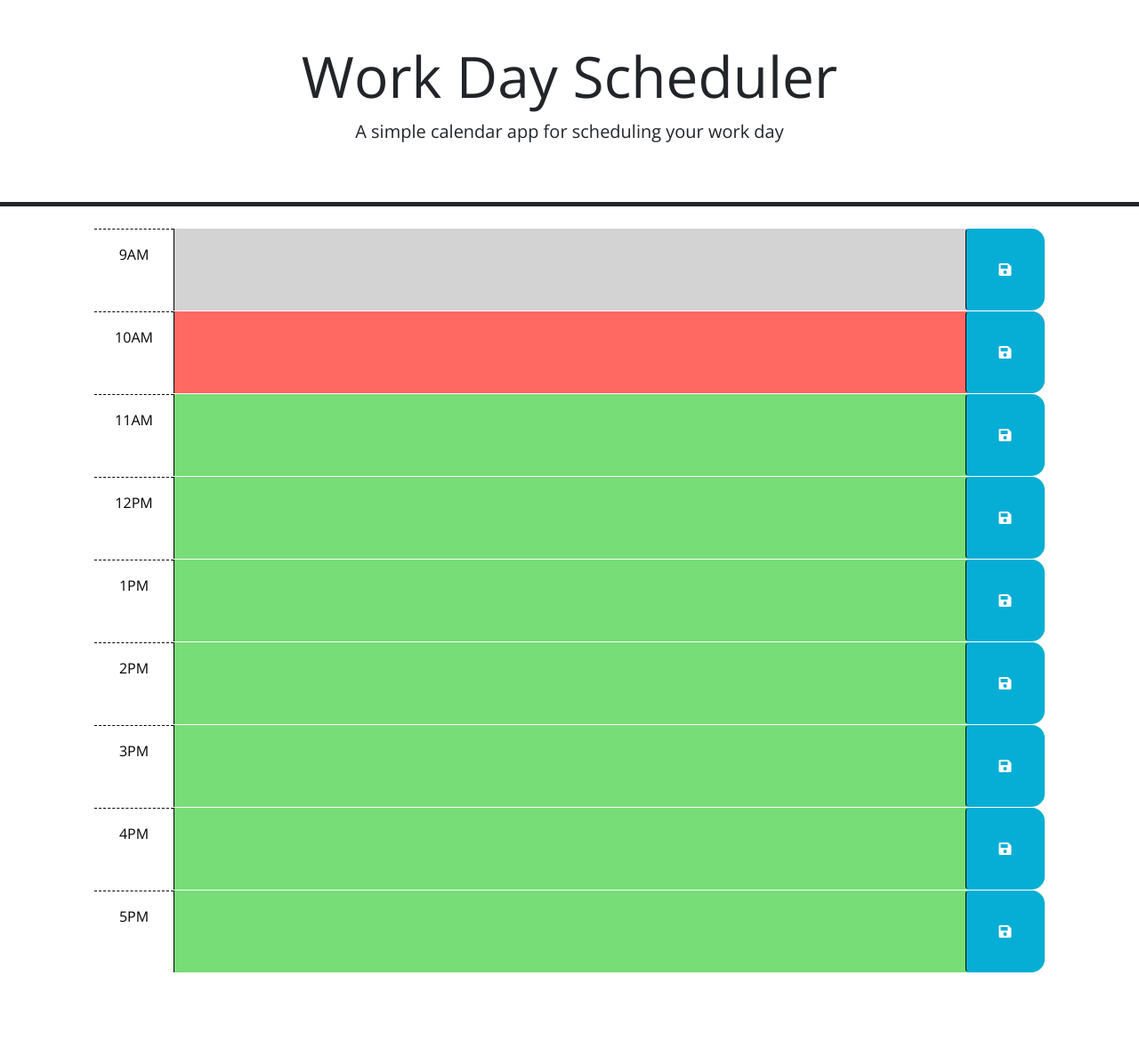
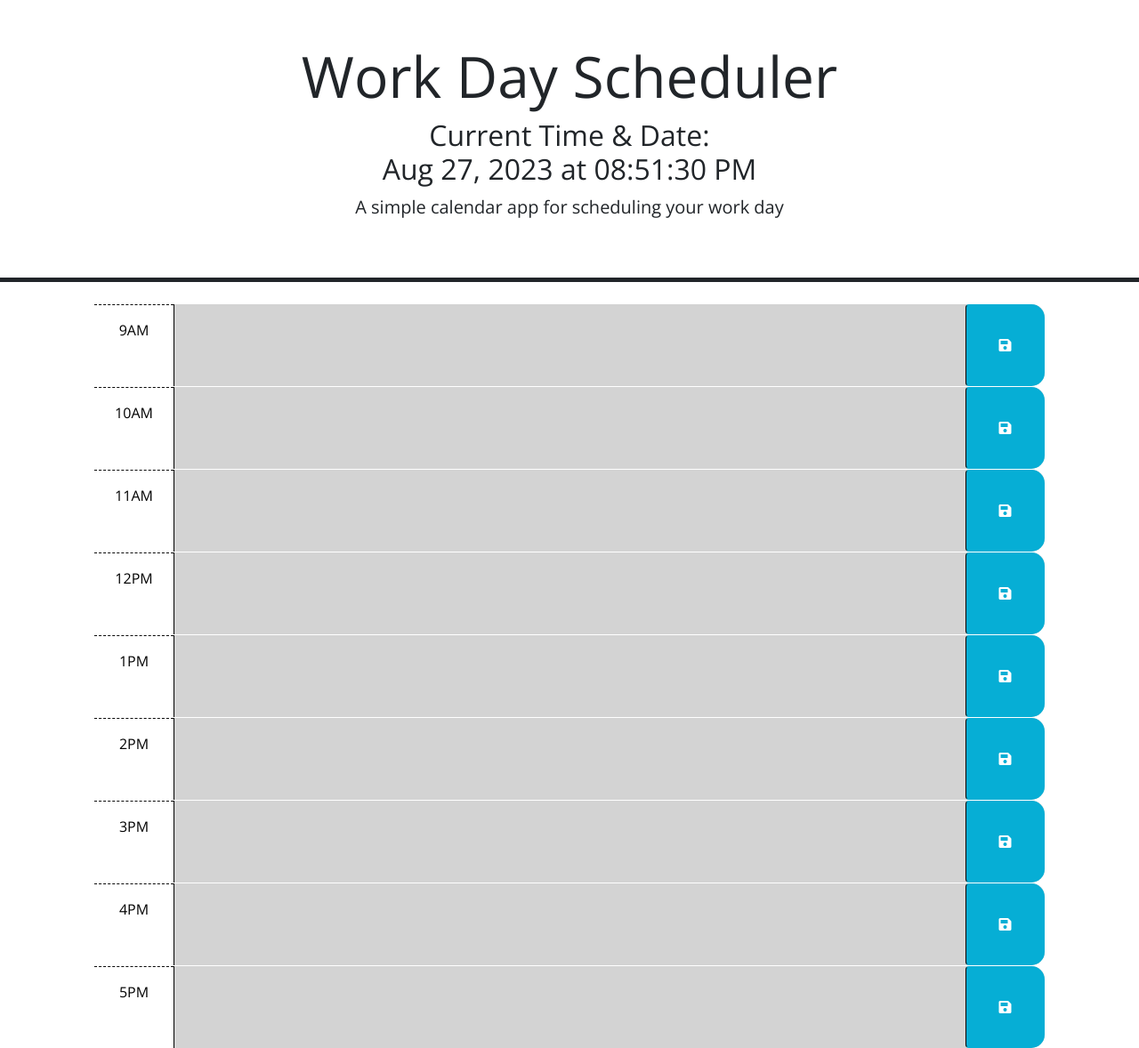
Before and after one commit to irivera2116/workday-calendar, a plain HTML site: page index.html in a window 1280 px wide. Shown: the whole page at 89% size. Before the commit the page ends 1093 px from the top, so only its background shows below. Drawn offline with nearby package versions, Linux system fonts and the light colour scheme.

Commit message:
did the js and edited html

```diff
--- a/assets/script.js
+++ b/assets/script.js
@@ -1,23 +1,68 @@
 // Wrap all code that interacts with the DOM in a call to jQuery to ensure that
 // the code isn't run until the browser has finished rendering all the elements
 // in the html.
+var current = {};
+dayjs.locale(current);
+
 $(function () {
+  const currentTime = dayjs().format('H');
   // TODO: Add a listener for click events on the save button. This code should
   // use the id in the containing time-block as a key to save the user input in
   // local storage. HINT: What does `this` reference in the click listener
   // function? How can DOM traversal be used to get the "hour-x" id of the
   // time-block containing the button that was clicked? How might the id be
   // useful when saving the description in local storage?
-  //
-  // TODO: Add code to apply the past, present, or future class to each time
-  // block by comparing the id to the current hour. HINTS: How can the id
-  // attribute of each time-block be used to conditionally add or remove the
-  // past, present, and future classes? How can Day.js be used to get the
-  // current hour in 24-hour time?
-  //
-  // TODO: Add code to get any user input that was saved in localStorage and set
-  // the values of the corresponding textarea elements. HINT: How can the id
-  // attribute of each time-block be used to do this?
-  //
+
+  // change block colors so they show past, present and future.
+  function colorCode() {
+    $('.time-block').each(function () {
+      const hour = parseInt(this.id);
+      $(this).toggleClass('past', hour < currentTime);
+      $(this).toggleClass('present', hour === currentTime);
+      $(this).toggleClass('future', hour > currentTime);
+    });
+  }
+
+  // changes color based on time
+  function colorChange() {
+    $('.time-block').each(function () {
+      const rowHour = parseInt(this.id);
+      if (rowHour === currentTime) {
+        $(this).removeClass('past future').addClass('present');
+      } else if (rowHour > currentTime) {
+        $(this).removeClass('past present').addClass('future');
+      } else {
+        $(this).removeClass('present future').addClass('past');
+      }
+    });
+  }
+  // saves user input to local storage
+  function userInput() {
+    $('.saveBtn').on('click', function () {
+      const time = $(this).parent().attr('id');
+      const text = $(this).siblings('.description').val();
+      localStorage.setItem(time, text);
+    });
+  }
+
+  $('.time-block').each(function () {
+    const elementOne = $(this).attr('id');
+    const elementTwo = localStorage.getItem(elementOne);
+    $(this).children('.description').val(elementTwo);
+  });
+
   // TODO: Add code to display the current date in the header of the page.
+  var dateDisplayEl = $('#time-display');
+  function dateDisplay() {
+    var date = dayjs().format('MMM DD, YYYY [at] hh:mm:ss A');
+    dateDisplayEl.text(date);
+  }
+
+  dateDisplay();
+  setInterval(dateDisplay, 1000);
+
+  colorCode();
+  colorChange();
+  userInput();
+
 });
--- a/index.html
+++ b/index.html
@@ -25,22 +25,17 @@
   <body>
     <header class="p-5 mb-4 border-5 border-bottom border-dark text-center">
       <h1 class="display-3">Work Day Scheduler</h1>
+      <h2>
+         Current Time &amp; Date: <br/>
+      <span id='time-display'></span>
+    </h2>
       <p class="lead">A simple calendar app for scheduling your work day</p>
       <p id="currentDay" class="lead"></p>
     </header>
     <div class="container-lg px-5">
-      <!-- Use class for "past", "present", and "future" to apply styles to the
-        time-block divs accordingly. The javascript will need to do this by
-        adding/removing these classes on each div by comparing the hour in the
-        id to the current hour. The html provided below is meant to be an example
-        demonstrating how the css provided can be leveraged to create the
-        desired layout and colors. The html below should be removed or updated
-        in the finished product. Remember to delete this comment once the
-        code is implemented.
-        -->
 
-      <!-- Example of a past time block. The "past" class adds a gray background color. -->
-      <div id="hour-9" class="row time-block past">
+      <!-- id's are in military time/ past = gray; present = red; future = green -->
+      <div id="9" class="row time-block past">
         <div class="col-2 col-md-1 hour text-center py-3">9AM</div>
         <textarea class="col-8 col-md-10 description" rows="3"> </textarea>
         <button class="btn saveBtn col-2 col-md-1" aria-label="save">
@@ -48,8 +43,7 @@
         </button>
       </div>
 
-      <!-- Example of a a present time block. The "present" class adds a red background color. -->
-      <div id="hour-10" class="row time-block present">
+      <div id="10" class="row time-block past">
         <div class="col-2 col-md-1 hour text-center py-3">10AM</div>
         <textarea class="col-8 col-md-10 description" rows="3"> </textarea>
         <button class="btn saveBtn col-2 col-md-1" aria-label="save">
@@ -57,8 +51,7 @@
         </button>
       </div>
 
-      <!-- Example of a future time block. The "future" class adds a green background color. -->
-      <div id="hour-11" class="row time-block future">
+      <div id="11" class="row time-block past">
         <div class="col-2 col-md-1 hour text-center py-3">11AM</div>
         <textarea class="col-8 col-md-10 description" rows="3"> </textarea>
         <button class="btn saveBtn col-2 col-md-1" aria-label="save">
@@ -66,7 +59,7 @@
         </button>
       </div>
 
-      <div id="hour-12" class="row time-block future">
+      <div id="12" class="row time-block present">
         <div class="col-2 col-md-1 hour text-center py-3">12PM</div>
         <textarea class="col-8 col-md-10 description" rows="3"> </textarea>
         <button class="btn saveBtn col-2 col-md-1" aria-label="save">
@@ -74,7 +67,7 @@
         </button>
       </div>
 
-      <div id="hour-1" class="row time-block future">
+      <div id="13" class="row time-block present">
         <div class="col-2 col-md-1 hour text-center py-3">1PM</div>
         <textarea class="col-8 col-md-10 description" rows="3"> </textarea>
         <button class="btn saveBtn col-2 col-md-1" aria-label="save">
@@ -82,7 +75,7 @@
         </button>
       </div>
 
-      <div id="hour-2" class="row time-block future">
+      <div id="14" class="row time-block present">
         <div class="col-2 col-md-1 hour text-center py-3">2PM</div>
         <textarea class="col-8 col-md-10 description" rows="3"> </textarea>
         <button class="btn saveBtn col-2 col-md-1" aria-label="save">
@@ -90,7 +83,7 @@
         </button>
       </div>
 
-      <div id="hour-3" class="row time-block future">
+      <div id="15" class="row time-block future">
         <div class="col-2 col-md-1 hour text-center py-3">3PM</div>
         <textarea class="col-8 col-md-10 description" rows="3"> </textarea>
         <button class="btn saveBtn col-2 col-md-1" aria-label="save">
@@ -98,7 +91,7 @@
         </button>
       </div>
 
-      <div id="hour-4" class="row time-block future">
+      <div id="16" class="row time-block future">
         <div class="col-2 col-md-1 hour text-center py-3">4PM</div>
         <textarea class="col-8 col-md-10 description" rows="3"> </textarea>
         <button class="btn saveBtn col-2 col-md-1" aria-label="save">
@@ -106,7 +99,7 @@
         </button>
       </div>
 
-      <div id="hour-5" class="row time-block future">
+      <div id="17" class="row time-block future">
         <div class="col-2 col-md-1 hour text-center py-3">5PM</div>
         <textarea class="col-8 col-md-10 description" rows="3"> </textarea>
         <button class="btn saveBtn col-2 col-md-1" aria-label="save">
```
